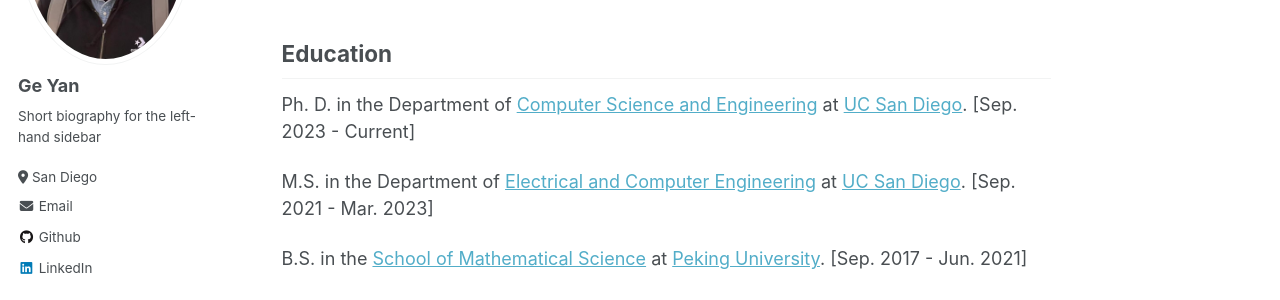
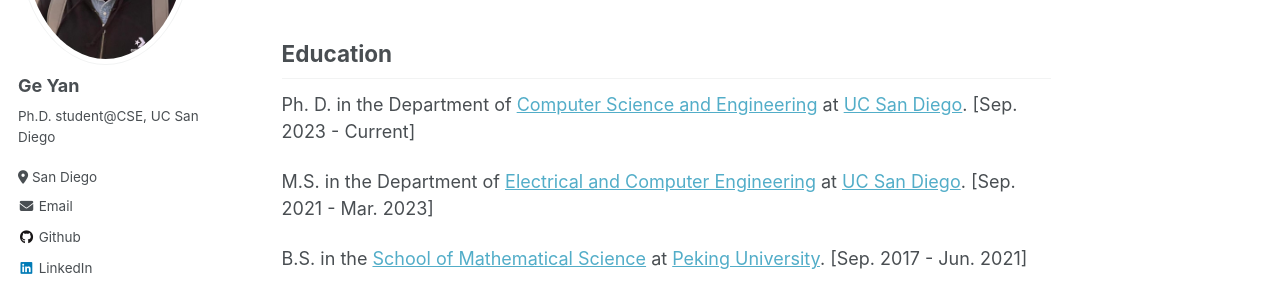
Before and after one commit to windymount/windymount.github.io, a Jekyll site: the page built from _pages/about.md, in a window 1280 px wide. Shown: the part 300-600 px from the top of the page. Built offline with Jekyll 4.4.1, drawn with Linux system fonts in a browser that asks for light colours.

Commit message:
Update bio

```diff
--- a/_config.yml
+++ b/_config.yml
@@ -24,7 +24,7 @@ author:
   avatar           : "profile.jpg"
   name             : "Ge Yan"
   pronouns         : # example: "she/her"
-  bio              : "Short biography for the left-hand sidebar"
+  bio              : "Ph.D. student@CSE, UC San Diego"
   location         : "San Diego"
   employer         :
   uri              : # URL
```
